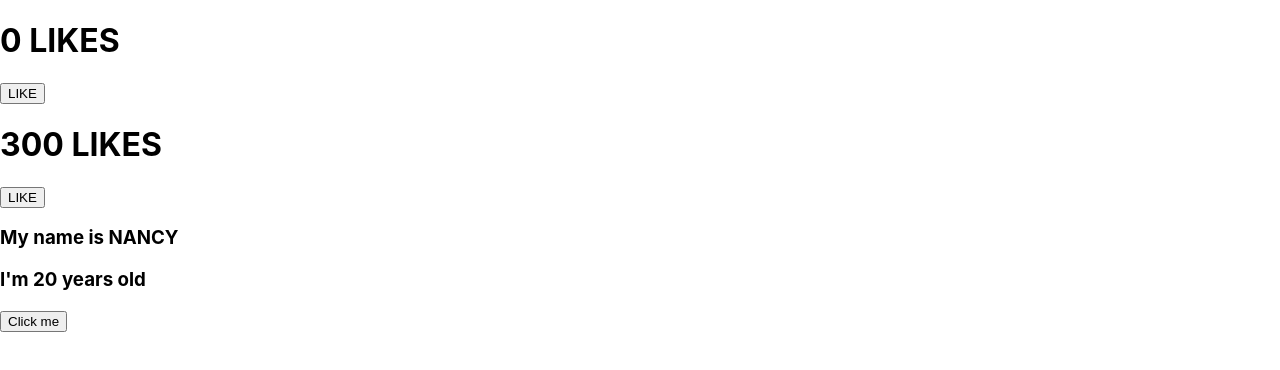
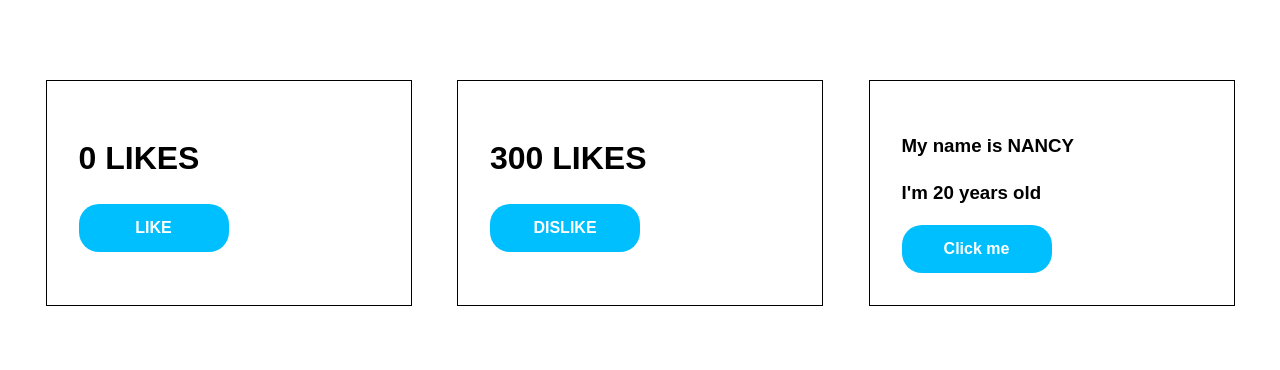
Before and after one commit to kateFrontend/react-class-components, a React (Create React App) app: page / in a window 1280 px wide. Shown: the top 370 px of the page. Built offline with nearby package versions, Linux system fonts and the light colour scheme.

Commit message:
add simple css

```diff
--- a/src/App.css
+++ b/src/App.css
@@ -1,38 +1,33 @@
-.App {
-  text-align: center;
+body {
+  font-family: "Poppins", sans-serif;
+  background: var(--main-yellow);
+  color: var(--clr-grey-1);
+  line-height: 1.5;
+  font-size: 1rem;
 }
 
-.App-logo {
-  height: 40vmin;
-  pointer-events: none;
+.flex {
+  margin-top: 5rem;
+  display: flex;
+  justify-content: space-evenly;
 }
 
-@media (prefers-reduced-motion: no-preference) {
-  .App-logo {
-    animation: App-logo-spin infinite 20s linear;
-  }
+.item {
+  padding: 2rem;
+  border: 1px black solid;
+  width: 300px;
 }
 
-.App-header {
-  background-color: #282c34;
-  min-height: 100vh;
-  display: flex;
-  flex-direction: column;
-  align-items: center;
-  justify-content: center;
-  font-size: calc(10px + 2vmin);
+button {
+  background-color: #00bfff;
+  border: none;
+  border-radius: 20px;
+  width: 150px;
   color: white;
+  padding: 15px 32px;
+  text-align: center;
+  text-decoration: none;
+  font-size: 1rem;
+  font-weight: bold;
+  cursor: pointer;
 }
-
-.App-link {
-  color: #61dafb;
-}
-
-@keyframes App-logo-spin {
-  from {
-    transform: rotate(0deg);
-  }
-  to {
-    transform: rotate(360deg);
-  }
-}
--- a/src/App.js
+++ b/src/App.js
@@ -5,7 +5,7 @@ import { LikesDown } from "./LikesDown";
 
 function App() {
   return (
-    <div>
+    <div className="flex">
       <Likes />
       <LikesDown />
       <ChangeName />
--- a/src/ChangeName.js
+++ b/src/ChangeName.js
@@ -18,7 +18,7 @@ export class ChangeName extends Component {
 
   render() {
     return (
-      <div>
+      <div className="item">
         <h3>My name is {this.state.name}</h3>
         <h3>I'm {this.state.age} years old</h3>
         <button onClick={() => this.updateName()}>Click me</button>
--- a/src/Likes.js
+++ b/src/Likes.js
@@ -22,7 +22,7 @@ export class Likes extends Component {
 
   render() {
     return (
-      <div>
+      <div className="item">
         <h1>{this.state.likes} LIKES</h1>
         <button onClick={() => this.updateLikes()}>LIKE</button>
       </div>
--- a/src/LikesDown.js
+++ b/src/LikesDown.js
@@ -16,9 +16,9 @@ export class LikesDown extends Component {
 
   render() {
     return (
-      <div>
+      <div className="item">
         <h1>{this.state.likes} LIKES</h1>
-        <button onClick={() => this.updateLikes()}>LIKE</button>
+        <button onClick={() => this.updateLikes()}>DISLIKE</button>
       </div>
     );
   }
```
